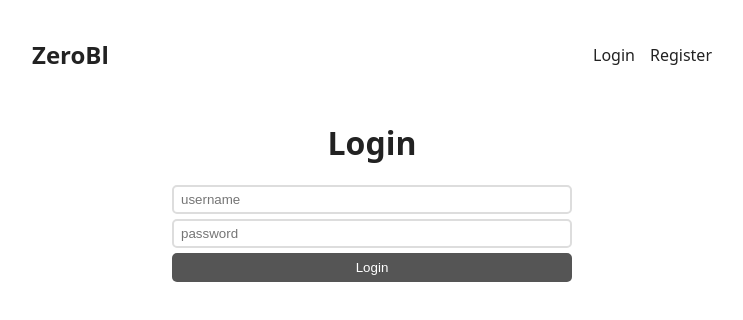
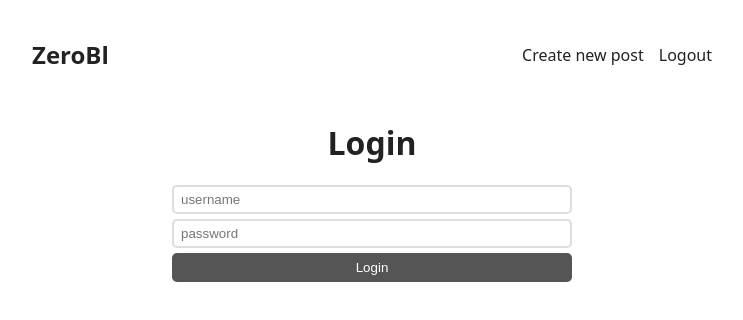
Before and after one commit to ZeroBl21/node-blog_front, a React (Vite) app: page /login in a window 1280 px wide. Shown: the top 320 px of the page, without its empty margins (268-1011 px from the left). Built offline with nearby package versions, Linux system fonts and the light colour scheme; no server answers.

Commit message:
feat(app): Add context and conditional options rendering

```diff
--- a/index.html
+++ b/index.html
@@ -1,10 +1,10 @@
 <!DOCTYPE html>
 <html lang="en">
   <head>
+    <title>Zero Blog</title>
     <meta charset="UTF-8" />
     <link rel="icon" type="image/svg+xml" href="/vite.svg" />
     <meta name="viewport" content="width=device-width, initial-scale=1.0" />
-    <title>Vite + React</title>
   </head>
   <body>
     <div id="root"></div>
--- a/src/App.jsx
+++ b/src/App.jsx
@@ -4,9 +4,11 @@ import { Home, Login, Register } from './pages'
 import { Layout } from './components'
 
 import './App.css'
+import { UserProvider } from './context/UserContext'
 
 function App() {
   return (
+    <UserProvider>
       <BrowserRouter>
         <Routes>
           <Route path='/' element={<Layout />}>
@@ -16,6 +18,7 @@ function App() {
           </Route>
         </Routes>
       </BrowserRouter>
+    </UserProvider>
   )
 }
 
--- a/src/components/Header/Header.jsx
+++ b/src/components/Header/Header.jsx
@@ -1,14 +1,45 @@
+import { useEffect } from 'react'
 import { Link } from 'react-router-dom'
 
+import { useUser } from '../../context/UserContext'
+
 const Header = () => {
+  const { user, setUser } = useUser()
+
+  useEffect(() => {
+    fetch('http://localhost:4000/profile', {
+      credentials: 'include'
+    })
+      .then((res) => res.json())
+      .then((res) => setUser(res?.username))
+  }, [])
+
+  function logout() {
+    fetch('http://localhost:4000/logout', {
+      method: 'POST',
+      credentials: 'include'
+    })
+
+    setUser(null)
+  }
+
   return (
     <header>
       <Link to='/' className='logo'>
         ZeroBl
       </Link>
       <nav>
-        <Link to='/login'>Login</Link>
-        <Link to='/register'>Register</Link>
+        {user ? (
+          <>
+            <Link to='/create'>Create new post</Link>
+            <a onClick={logout}>Logout</a>
+          </>
+        ) : (
+          <>
+            <Link to='/login'>Login</Link>
+            <Link to='/register'>Register</Link>
+          </>
+        )}
       </nav>
     </header>
   )
--- /dev/null
+++ b/src/context/UserContext.jsx
@@ -0,0 +1,22 @@
+import React, { createContext, useState } from 'react'
+
+const UserContext = createContext({})
+
+function UserProvider({ children }) {
+  const [user, setUser] = useState({})
+
+  const value = { user, setUser }
+
+  return <UserContext.Provider value={value}>{children}</UserContext.Provider>
+}
+
+function useUser() {
+  const context = React.useContext(UserContext)
+  if (context === undefined) {
+    throw new Error('useUser must be used within a UserProvider')
+  }
+
+  return context
+}
+
+export { UserProvider, useUser }
--- a/src/pages/Login.jsx
+++ b/src/pages/Login.jsx
@@ -1,5 +1,7 @@
 import { useState } from 'react'
 import { Navigate } from 'react-router-dom'
+
+import { useUser } from '../context/UserContext'
 
 const initialState = {
   username: '',
@@ -9,6 +11,7 @@ const initialState = {
 const Login = () => {
   const [form, setForm] = useState(initialState)
   const [redirect, setRedirect] = useState(false)
+  const { setUser } = useUser()
 
   const handleChange = (e) => {
     setForm({
@@ -17,9 +20,10 @@ const Login = () => {
     })
   }
 
-  const handleSubmit = async (e) => {
+  const handleSubmit = (e) => {
     e.preventDefault()
-    const response = await fetch('http://localhost:4000/login', {
+
+    fetch('http://localhost:4000/login', {
       method: 'POST',
       body: JSON.stringify(form),
       headers: {
@@ -27,10 +31,14 @@ const Login = () => {
       },
       credentials: 'include'
     })
-
-    if (response.ok) {
-      setRedirect('/')
-    }
+      .then((res) => res.json())
+      .then((res) => {
+        if (res?.user) {
+          setUser(res)
+          setRedirect(true)
+        }
+      })
+      .catch((err) => console.error(err))
   }
 
   if (redirect) {
```
Lines whose indentation alone changed are shown as unchanged.
